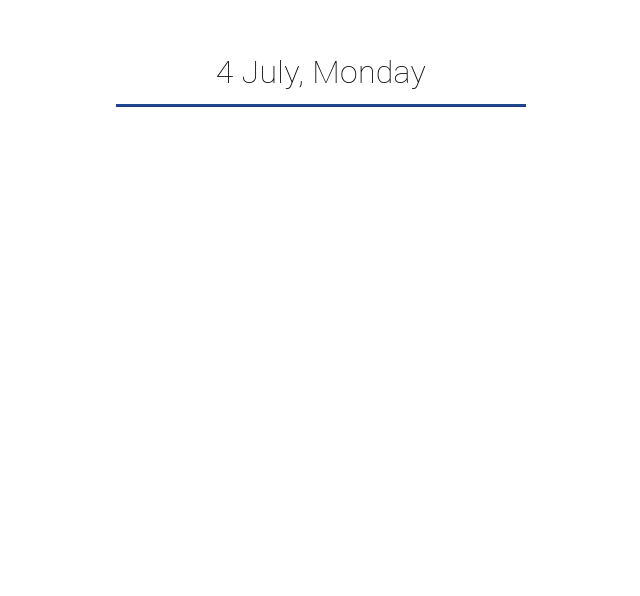
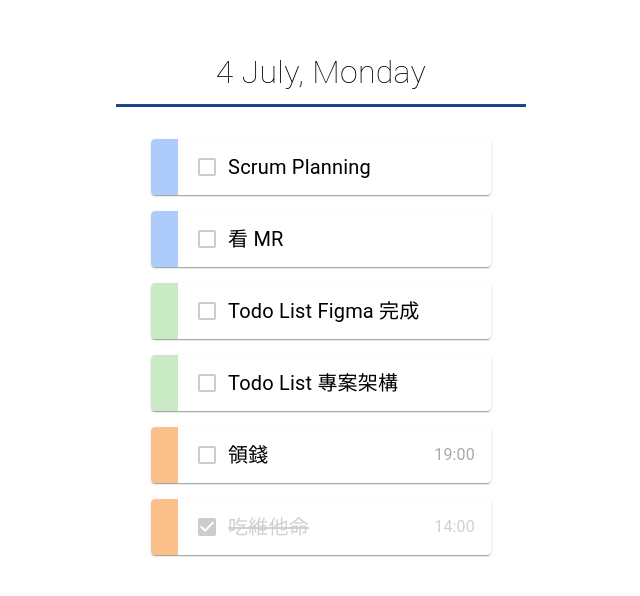
Before and after one commit to moneychien19/react-todolist, a React (Create React App) app: page / in a window 1280 px wide. Shown: the top 596 px of the page, without its empty margins (319-959 px from the left). Built offline with nearby package versions, Linux system fonts and the light colour scheme.

Commit message:
feat: complete static UI by using fake data

```diff
--- a/src/App.jsx
+++ b/src/App.jsx
@@ -2,7 +2,16 @@ import React from 'react'
 import styled from 'styled-components'
 import './App.css'
 
-import { Typography, Divider } from '@mui/material'
+import { Typography, Divider, Card, Checkbox } from '@mui/material'
+
+const fakeData = [
+  { id: '1', color: '#ADCCFB', title: 'Scrum Planning', checked: false, time: null },
+  { id: '2', color: '#ADCCFB', title: '看 MR', checked: false, time: null },
+  { id: '3', color: '#CAE9C5', title: 'Todo List Figma 完成', checked: false, time: null },
+  { id: '4', color: '#CAE9C5', title: 'Todo List 專案架構', checked: false, time: null },
+  { id: '5', color: '#FBC08A', title: '領錢', checked: false, time: '19:00' },
+  { id: '6', color: '#FBC08A', title: '吃維他命', checked: true, time: '14:00' },
+]
 
 const Wrapper = styled.div`
   margin-top: 2rem;
@@ -14,6 +23,13 @@ const HeaderContainer = styled.div`
   align-items: center;
   width: 100%;
   padding: 1rem 0;
+`
+
+const ContentContainer = styled.div`
+  display: flex;
+  flex-direction: column;
+  align-items: center;
+  margin: 1rem;
 `
 
 const HeaderTitle = styled(Typography)`
@@ -30,6 +46,60 @@ const StyledDivider = styled(Divider)`
   height: 0.2rem;
 `
 
+const TodoCard = styled(Card)`
+  width: 90%;
+  height: 3.5rem;
+  display: flex;
+`
+
+const TodoColorTag = styled(Card)`
+  &.MuiCard-root {
+    background-color: ${props => props.color};
+    border-radius: 0.25rem 0 0 0.25rem;
+    box-shadow: none;
+  }
+  width: 1.75rem;
+`
+
+const TodoWhiteBlock = styled(Card)`
+  &.MuiCard-root {
+    border-radius: 0 0.25rem 0.25rem 0;
+    box-shadow: none;
+  }
+  width: calc(100% - 1rem);
+  display: flex;
+  align-items: center;
+  padding: 0 0.5rem;
+  position: relative;
+`
+
+const TodoTitle = styled(Typography)`
+  &.MuiTypography-root {
+    font-size: 1.25rem;
+    font-weight: 400;
+    color: ${props => props.checked ? '#D0D0D0' : 'black'};
+    text-decoration: ${props => props.checked ? 'line-through' : 'none'};
+  }
+`
+
+const TodoCheckbox = styled(Checkbox)`
+  &.MuiCheckbox-root {
+    color: #CCCCCC;
+    &.Mui-checked {
+      color: #CCCCCC;
+    }
+  }
+`
+
+const TodoTime = styled(Typography)`
+  &.MuiTypography-root {
+    font-size: 1rem;
+    color: ${props => props.checked ? '#D0D0D0' : '#A9A9A9'} ;
+  }
+  position: absolute;
+  right: 1rem;
+`
+
 export const App = () => {
   return (
     <div className="App">
@@ -38,6 +108,22 @@ export const App = () => {
           <HeaderTitle>4 July, Monday</HeaderTitle>
           <StyledDivider />
         </HeaderContainer>
+        {fakeData.map(data => (
+          <ContentContainer key={data.id}>
+            <TodoCard>
+              <TodoColorTag color={data.color} />
+              <TodoWhiteBlock>
+                <TodoCheckbox checked={data.checked} />
+                <TodoTitle checked={data.checked}>
+                  {data.title}
+                </TodoTitle>
+                {data.time && (
+                  <TodoTime checked={data.checked}>{data.time}</TodoTime>
+                )}
+              </TodoWhiteBlock>
+            </TodoCard>
+          </ContentContainer>
+        ))}
       </Wrapper>
     </div>
   )
```
